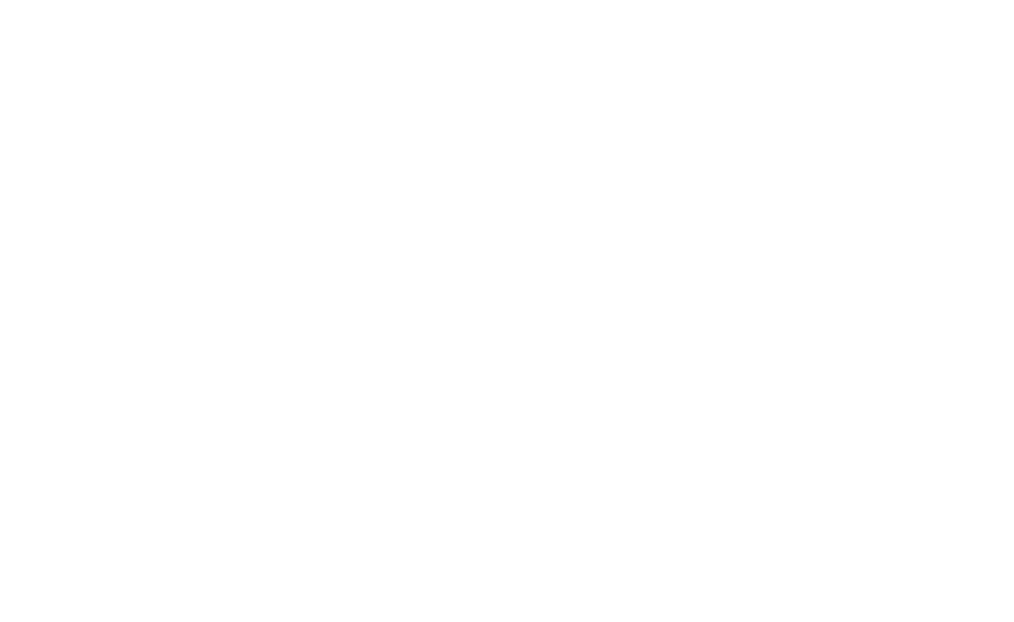
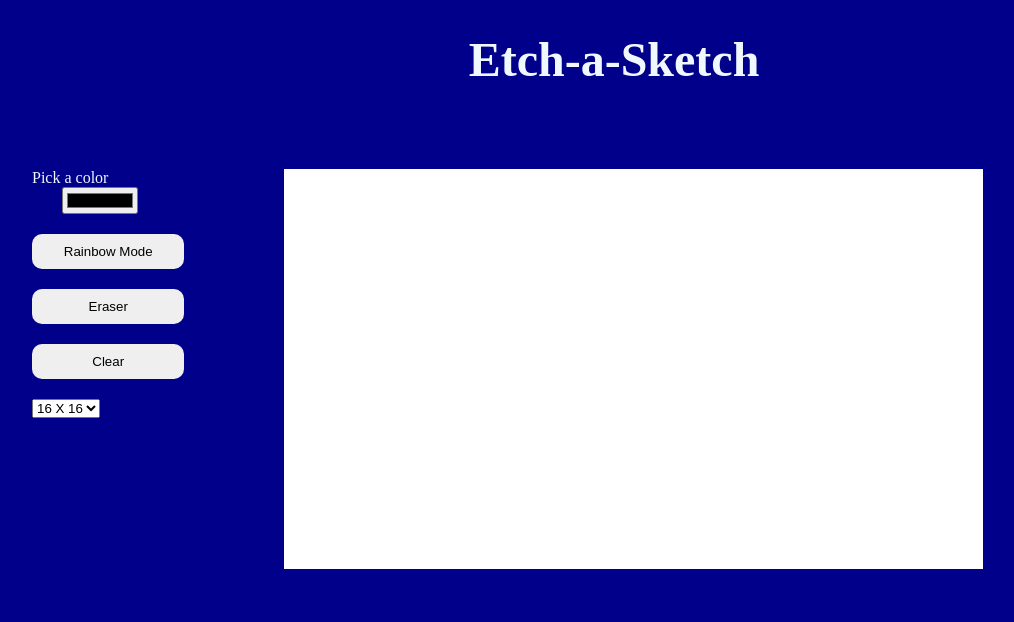
Before and after one commit to Kehinde13/Etch-a-sketch, a plain HTML site: page index.html in a window 1280 px wide. Shown: the whole page, without its empty margins (26-1040 px from the left). Drawn offline with Linux system fonts and the light colour scheme.

Commit message:
created that changes the each color onClick

```diff
--- a/index.html
+++ b/index.html
@@ -3,9 +3,45 @@
 <head>
     <meta charset="UTF-8">
     <meta name="viewport" content="width=device-width, initial-scale=1.0">
+    <link rel="stylesheet" href="style.css">
     <title>Document</title>
 </head>
 <body>
+    <h1>Etch-a-Sketch</h1>
+    <div class="container">
+        <div class="inputs">
+            <label for="colorPicker">Pick a color</label>
+            <input type="color" name="" id="colorPicker">
 
+            <div class="buttons">
+
+                <button class="rainbowMode">
+                    Rainbow Mode
+                </button>
+
+                <button class="eraser">
+                    Eraser
+                </button>
+
+                <button class="clear">
+                    Clear
+                </button>
+            </div>
+
+            <select name="size" id="size">
+                <option value="16">16 X 16</option>
+                <option value="32">32 X 32</option>
+                <option value="48">48 X 48</option>
+                <option value="62">62 X 62</option>
+                <option value="78">78 X 78</option>
+                <option value="92">92 X 92</option>
+            </select>
+
+        </div>
+        <div class="sketchPad">
+
+        </div>
+    </div>
+    <script src="index.js"></script>
 </body>
 </html>
--- a/index.js
+++ b/index.js
@@ -0,0 +1,39 @@
+const sketchPad = document.querySelector(".sketchPad")
+const dropdown = document.querySelector("#size")
+let size = 16
+
+//function to add a color
+const addColor = (e) => {
+   e.target.style.backgroundColor = "black"
+}
+
+//create grid function
+const createGrids = (num) => {
+    sketchPad.innerHTML = " "
+    for(let i = 0; i < num; i++){
+       const row = document.createElement("div")
+       row.classList.add('row')
+       sketchPad.appendChild(row)
+
+
+        for(let j = 0; j < num; j++){
+            const col = document.createElement('div');
+            col.classList.add('col')
+            row.appendChild(col)
+            col.onclick = (e) => {
+                addColor(e)
+           }
+        }
+    }
+}
+createGrids(size)
+
+
+dropdown.addEventListener("change", () =>  {
+    //get the index of the selected value
+    let index = dropdown.selectedIndex;
+    //set size to the value of the selected index
+    size = dropdown.options[index].value;
+    //call createGrids with the new size
+    createGrids(size)
+})
--- /dev/null
+++ b/style.css
@@ -0,0 +1,83 @@
+body {
+    background-color: darkblue;
+    color: aliceblue;
+}
+
+h1 {
+    font-size: 3rem;
+    text-align: center;
+}
+
+.container {
+    display: flex;
+    gap: 100px;
+    max-width: 100%;
+    padding: 50px;
+    margin: 0px auto;
+}
+
+input {
+    width: 100%;
+}
+
+p {
+    text-align: center;
+}
+
+input[type="color"] {
+    width: 50%;
+    margin: 0px 30px;
+}
+
+.buttons {
+    display: flex;
+    flex-direction: column;
+    margin: 10px 0px;
+}
+
+button {
+    margin: 10px 0px;
+    padding: 10px;
+    border-radius: 10px;
+    border: none;
+}
+
+.sketchPad {
+    width: 60%;
+    background-color: white;
+    height: 400px;
+    color: black;
+    display: flex;
+    flex-direction: column;
+}
+
+.row {
+    display: flex;
+    flex: 1 1 0%;
+    border: none;
+}
+
+.col {
+    height: 100%;
+    flex: 1 1 0%;
+    z-index: 10;
+    border: none;
+}
+
+.gridItem {
+    border: 1px solid #0000;
+
+}
+
+
+@media screen and (max-width: 765px){
+    .container {
+        flex-direction: column;
+        gap: 50px;
+    }
+
+    .sketchPad {
+       width: 100%;
+    }
+
+}
```
Also changed, not shown: styles.css (deleted).
